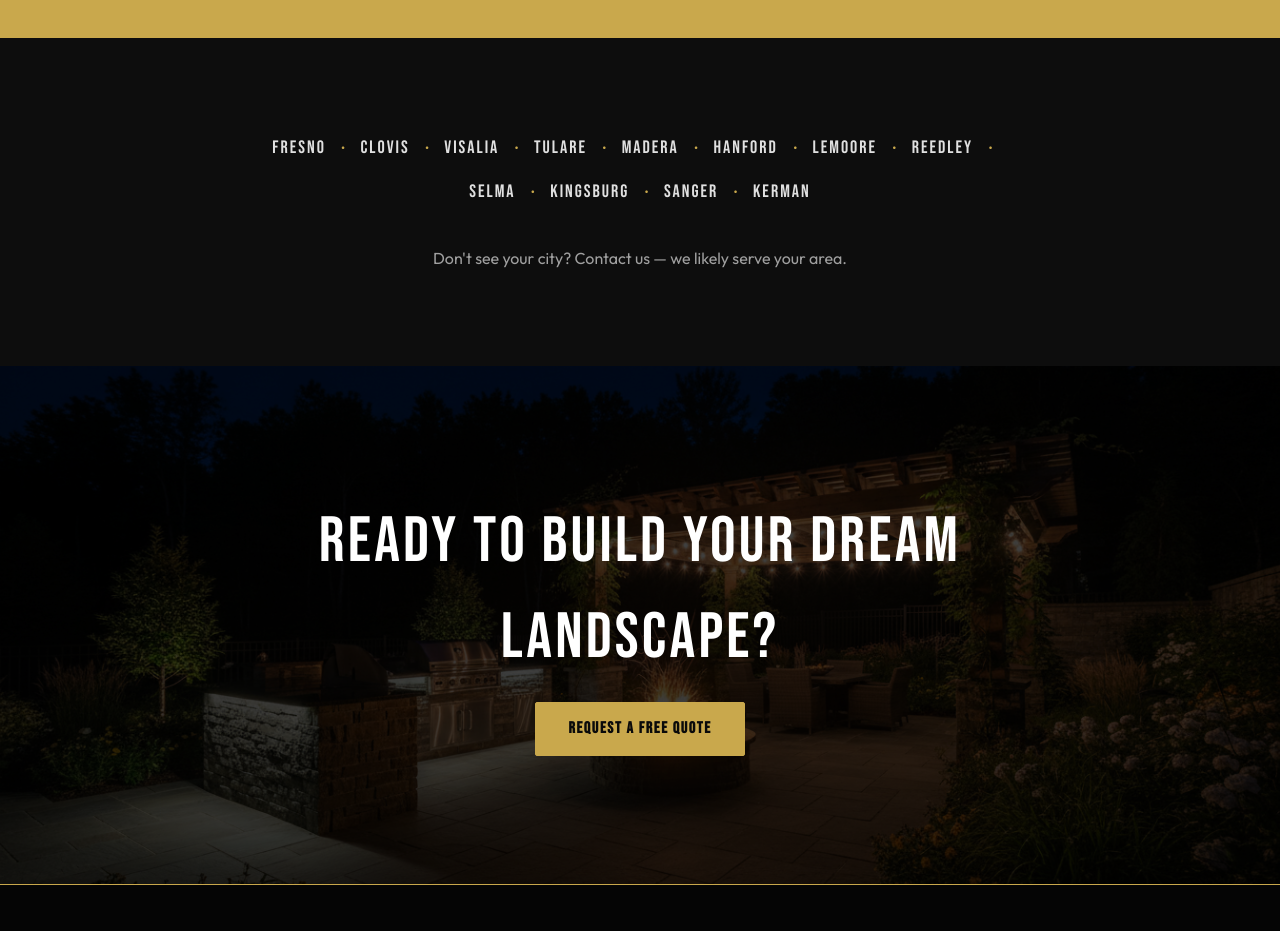
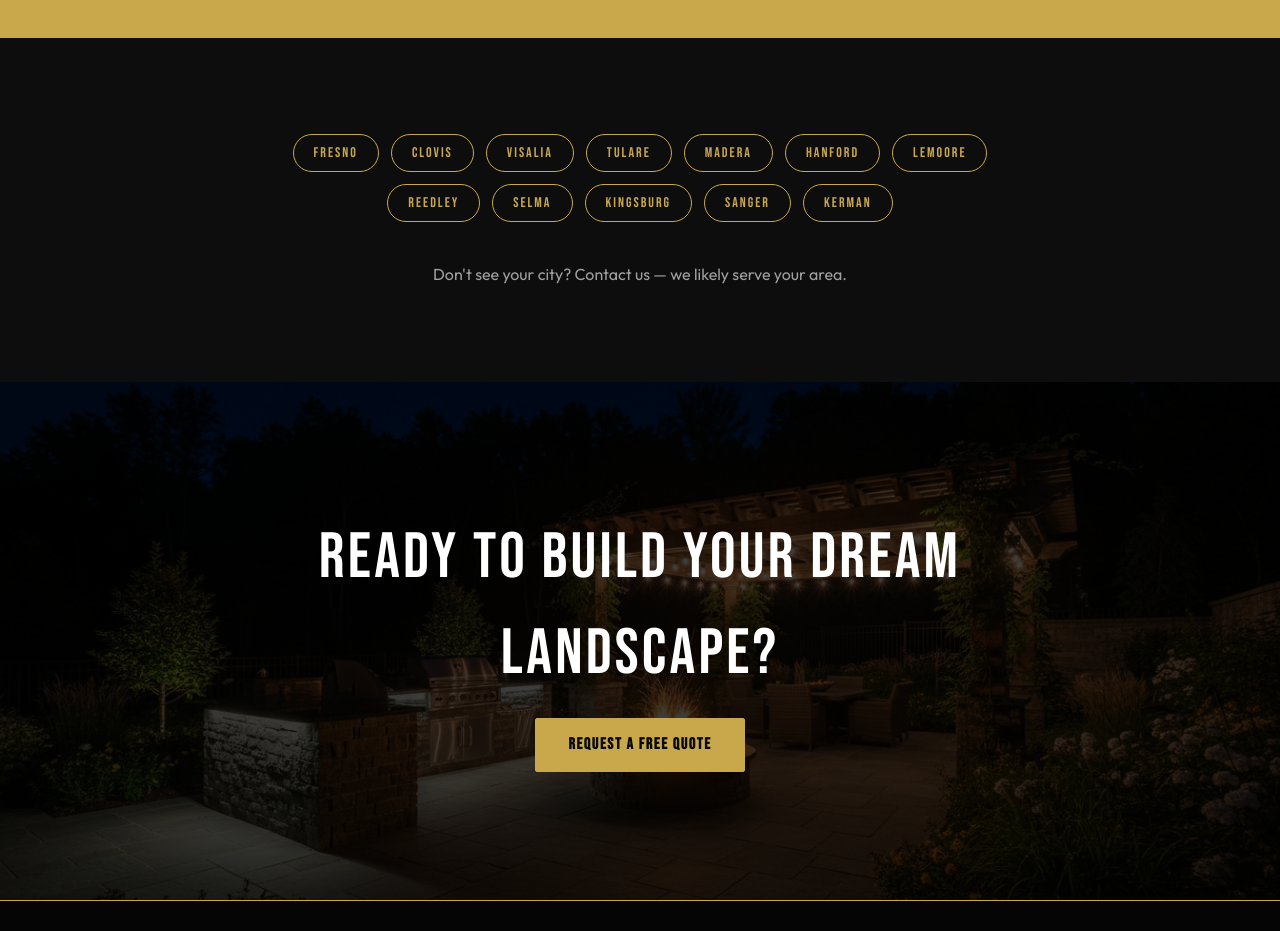
Before and after one commit to Mathias1-creator/Golden-Web, a React (Vite) app: page /Golden-Web/about in a window 1280 px wide. Shown: the part 2140-3071 px from the top of the page. Built offline with nearby package versions, Linux system fonts and the light colour scheme.

Commit message:
About: change cities to gold pill badges

```diff
--- a/src/pages/About.jsx
+++ b/src/pages/About.jsx
@@ -102,15 +102,14 @@ export default function About() {
       {/* Service Area */}
       <section className="py-24 px-6" style={{ background: '#0d0d0d' }}>
         <ScrollReveal className="max-w-3xl mx-auto text-center">
-          <div className="flex flex-wrap items-center justify-center gap-x-0 gap-y-4">
-            {CITIES.map((city, i) => (
-              <span key={city} className="flex items-center">
-                <span className="font-heading text-lg tracking-[2px]" style={{ color: '#e0e0e0' }}>
-                  {city}
-                </span>
-                {i < CITIES.length - 1 && (
-                  <span className="mx-4 text-xl" style={{ color: '#c9a84c' }}>·</span>
-                )}
+          <div className="flex flex-wrap items-center justify-center gap-3">
+            {CITIES.map((city) => (
+              <span
+                key={city}
+                className="font-heading text-sm tracking-[2px] px-5 py-2 rounded-full"
+                style={{ border: '1px solid #c9a84c', color: '#c9a84c' }}
+              >
+                {city}
               </span>
             ))}
           </div>
```
